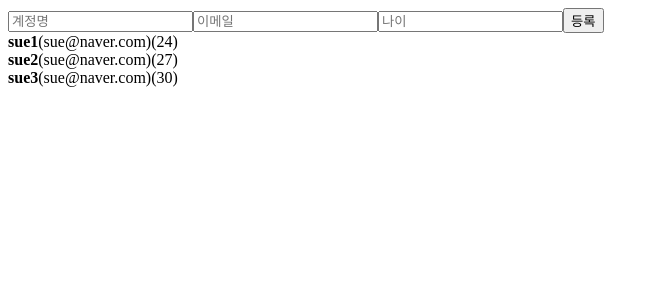
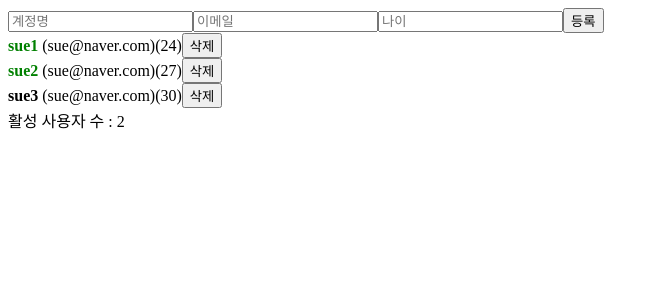
Before and after one commit to RAMA4368/sandbox__react, a React (Create React App) app: page / in a window 1280 px wide. Shown: the top 300 px of the page, without its empty margins (0-659 px from the left). Built offline with nearby package versions, Linux system fonts and the light colour scheme.

Commit message:
update del_btn about del_btn

```diff
--- a/src/App.js
+++ b/src/App.js
@@ -2,6 +2,11 @@ import React, { useRef, useState } from "react";
 import CreateUser from "./CreateUser";
 import InputSample from "./InputSample";
 import UserList from "./UserList";
+
+function countActiveUsers(users) {
+  console.log("활성 사용자 수를 세는중...");
+  return users.filter((user) => user.active).length;
+}
 
 function App() {
   const [inputs, setInputs] = useState({
@@ -23,19 +28,22 @@ function App() {
       id: 1,
       username: "sue1",
       email: "sue@naver.com",
-      age: "24"
+      age: "24",
+      active: true
     },
     {
       id: 2,
       username: "sue2",
       email: "sue@naver.com",
-      age: "27"
+      age: "27",
+      active: true
     },
     {
       id: 3,
       username: "sue3",
       email: "sue@naver.com",
-      age: "30"
+      age: "30",
+      active: false
     }
   ]);
 
@@ -48,7 +56,8 @@ function App() {
       email,
       age
     };
-    setUsers([...users, user]); //users를 복사하고 user를 붙인다
+    //setUsers([...users, user]); //users를 복사하고 user를 붙인다
+    setUsers(users.concat(user));
     setInputs({
       username: "",
       email: "",
@@ -58,6 +67,20 @@ function App() {
     nextId.current += 1;
   };
 
+  const onRemove = (id) => {
+    // true 인 배열만 생성해준다. ex)3파라미터를 넘김 => 1!==3 true 이므로 배열에 추가
+    setUsers(users.filter((user) => user.id !== id));
+  };
+
+  const onToggle = (id) => {
+    //클릭한 리스트 active의 반대 상태로
+    setUsers(
+      users.map((user) =>
+        user.id === id ? { ...user, active: !user.active } : user
+      )
+    );
+  };
+  const count = countActiveUsers(users);
   return (
     <>
       <CreateUser
@@ -67,7 +90,8 @@ function App() {
         onCreate={onCreate}
         age={age}
       />
-      <UserList users={users} />
+      <UserList users={users} onRemove={onRemove} onToggle={onToggle} />
+      <div>활성 사용자 수 : {count}</div>
     </>
   );
 }
--- a/src/CreateUser.js
+++ b/src/CreateUser.js
@@ -1,6 +1,6 @@
 import React from "react";
 
-function CreateUser({ username, age, email, onChange, onCreate }) {
+function CreateUser({ username, age, email, onChange, onCreate, onRemove }) {
   return (
     <div>
       <input
@@ -16,7 +16,9 @@ function CreateUser({ username, age, email, onChange, onCreate }) {
         value={email}
       />
       <input name="age" placeholder="나이" onChange={onChange} value={age} />
-      <button onClick={onCreate}>등록</button>
+      <button onClick={onCreate} onRemove={onRemove}>
+        등록
+      </button>
     </div>
   );
 }
--- a/src/UserList.js
+++ b/src/UserList.js
@@ -1,23 +1,60 @@
-import React from "react";
+import React, { useEffect } from "react";
 
-function User({ user }) {
-  console.log(user);
+function User({ user, onRemove, onToggle }) {
+  const { username, email, id, age, active } = user;
+
+  // useEffect(() => {
+  //   console.log("user 값이 설정됨");
+  //   console.log(user);
+  //   return () => {
+  //     console.log("user값이 바뀌기 전");
+  //     console.log(user);
+  //   };
+  //   //여기 넣은 해당 값이 바뀔때마다 등록한 함수가 호출된다. 바뀌기전에 return 이 호출
+  // }, [user]);
+
+  // useEffect(() => {
+  //   console.log("컴포넌트가 화면에 나타남");
+  //   //props -> state
+  //   //REST API
+  //   return () => {
+  //     //clearInterval, clearTimeout
+
+  //     console.log("컴포넌트가 화면에서 사라짐");
+  //   };
+  // }, []);
+
   return (
     <div>
-      <b>{user.username}</b>
-      <span>({user.email})</span>
-      <span>({user.age})</span>
+      <b
+        style={{
+          color: active ? "green" : "black",
+          cursor: "pointer"
+        }}
+        onClick={() => onToggle(id)}
+      >
+        {username}
+      </b>
+      &nbsp;
+      <span>({email})</span>
+      <span>({age})</span>
+      <button onClick={() => onRemove(id)}>삭제</button>
     </div>
   );
 }
 
-function UserList({ users }) {
+function UserList({ users, onRemove, onToggle }) {
   return (
     <div>
       {/* app.js 에서 컴포넌트에 달아둔 props를 통해 user 정보가 여기(파라미터)로 날라온다  */}
       {/* 날아온 파라미터를 map을 이용해 index 만큼 돌려서 user 컴포넌트 알맞는 부분에 담아준다 */}
       {users.map((user, index) => (
-        <User user={user} key={user.id} />
+        <User
+          user={user}
+          key={user.id}
+          onRemove={onRemove}
+          onToggle={onToggle}
+        />
       ))}
     </div>
   );
```
